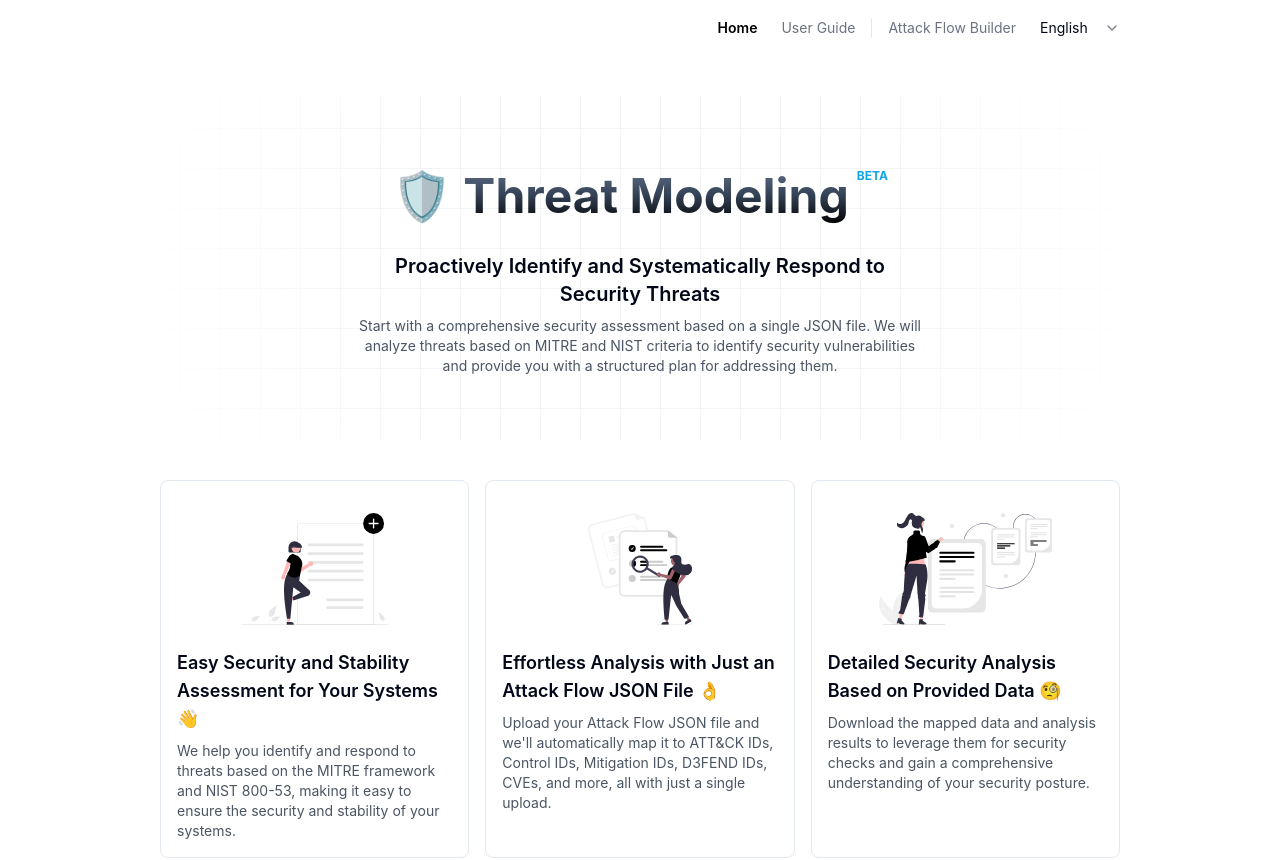
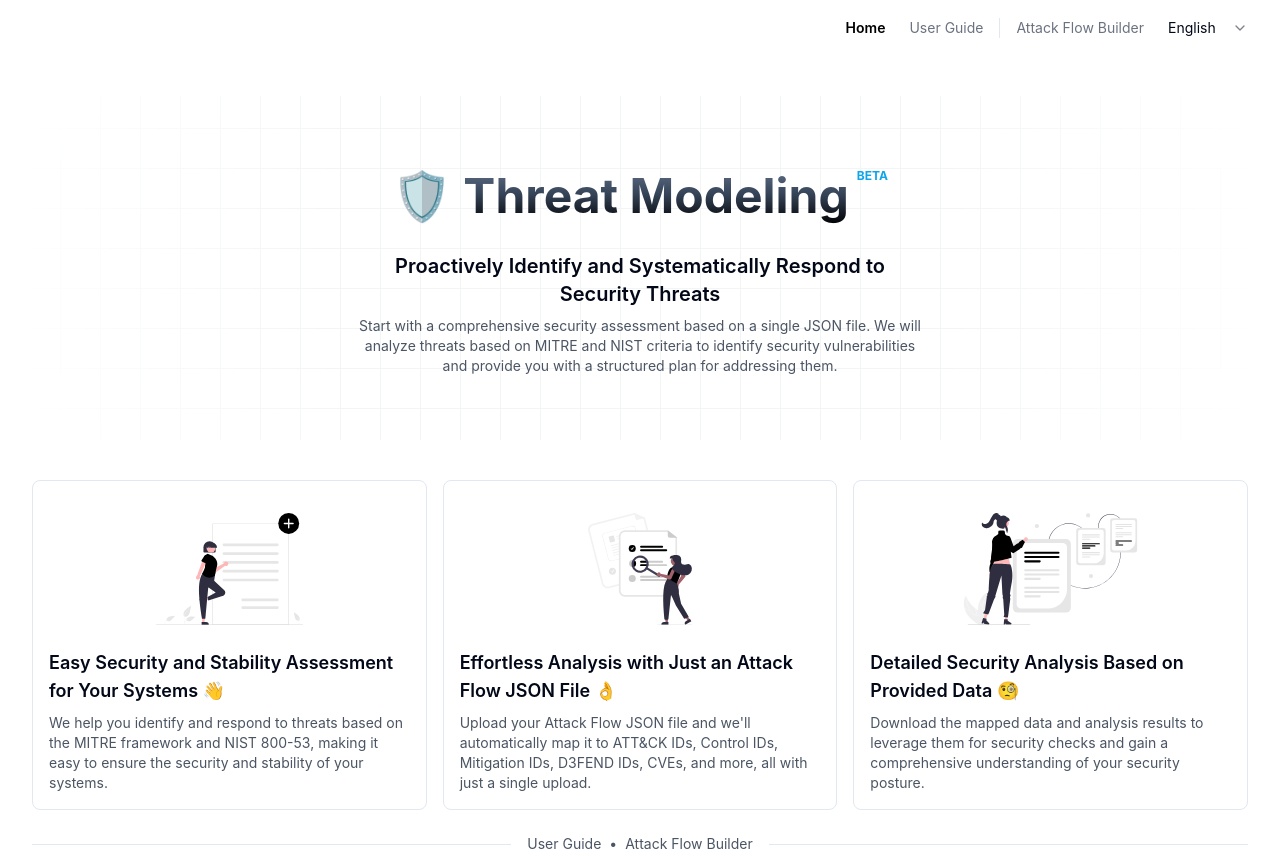
Before and after one commit to kgu-clab/threat-modeling, a React (Vite) app in the folder client/: page / in a window 1280 px wide. Shown: the top 860 px of the page. Built offline with nearby package versions, Linux system fonts and the light colour scheme; no server answers; a web font is replaced by a local one; what @gwansikk/server-chain would draw is missing.

Commit message:
refactor: add screen xl size (#23)

```diff
--- a/client/tailwind.config.js
+++ b/client/tailwind.config.js
@@ -14,6 +14,7 @@ export default {
         sm: '640px',
         md: '768px',
         lg: '1024px',
+        xl: '1280px',
       },
     },
     extend: {
```
